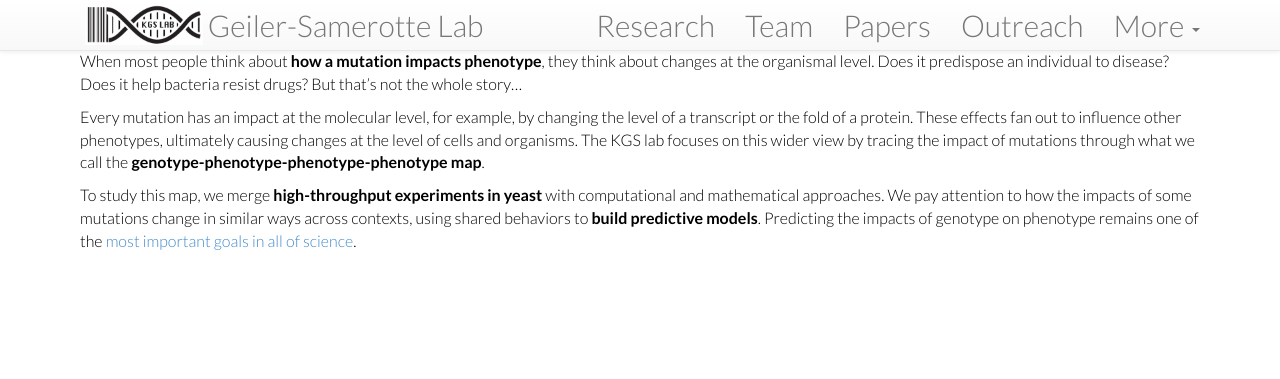
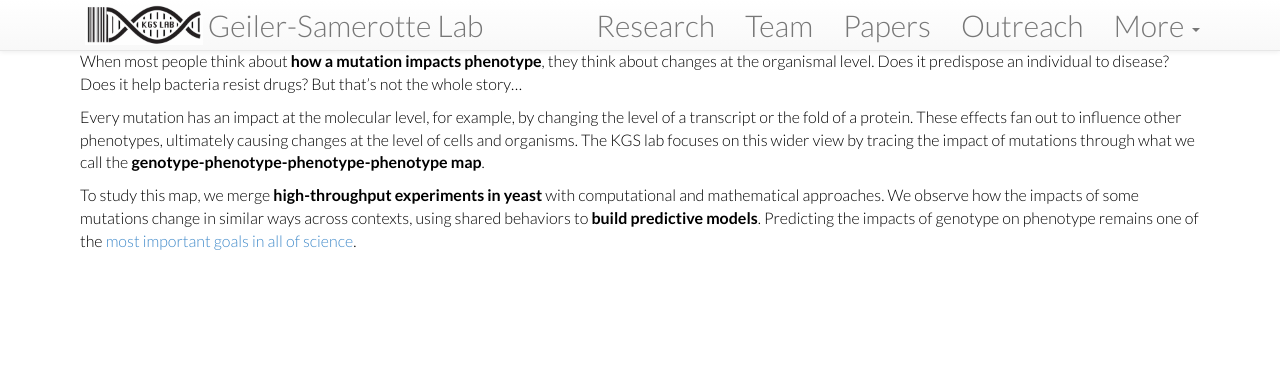
Before and after one commit to Samerotte-Lab/Samerotte-Lab.github.io, a Jekyll site: the page built from misc/_posts/2015-04-22-home.md, in a window 1280 px wide. Shown: the top 379 px of the page. Built offline with Jekyll 4.4.1, drawn with Linux system fonts in a browser that asks for light colours; nearby versions of some CDN libraries.

Commit message:
shorten home

```diff
--- a/misc/_posts/2015-04-22-home.md
+++ b/misc/_posts/2015-04-22-home.md
@@ -11,4 +11,4 @@ When most people think about <b>how a mutation impacts phenotype</b>, they think
 
 Every mutation has an impact at the molecular level, for example, by changing the level of a transcript or the fold of a protein. These effects fan out to influence other phenotypes, ultimately causing changes at the level of cells and organisms. The KGS lab focuses on this wider view by tracing the impact of mutations through what we call the <b>genotype-phenotype-phenotype-phenotype map</b>.
 
-To study this map, we merge <b>high-throughput experiments in yeast</b> with computational and mathematical approaches. We pay attention to how the impacts of some mutations change in similar ways across contexts, using shared behaviors to <b>build predictive models</b>. Predicting the impacts of genotype on phenotype remains one of the [most important goals in all of science](https://www.nsf.gov/news/special_reports/big_ideas/life.jsp).
+To study this map, we merge <b>high-throughput experiments in yeast</b> with computational and mathematical approaches. We observe how the impacts of some mutations change in similar ways across contexts, using shared behaviors to <b>build predictive models</b>. Predicting the impacts of genotype on phenotype remains one of the [most important goals in all of science](https://www.nsf.gov/news/special_reports/big_ideas/life.jsp).
```
